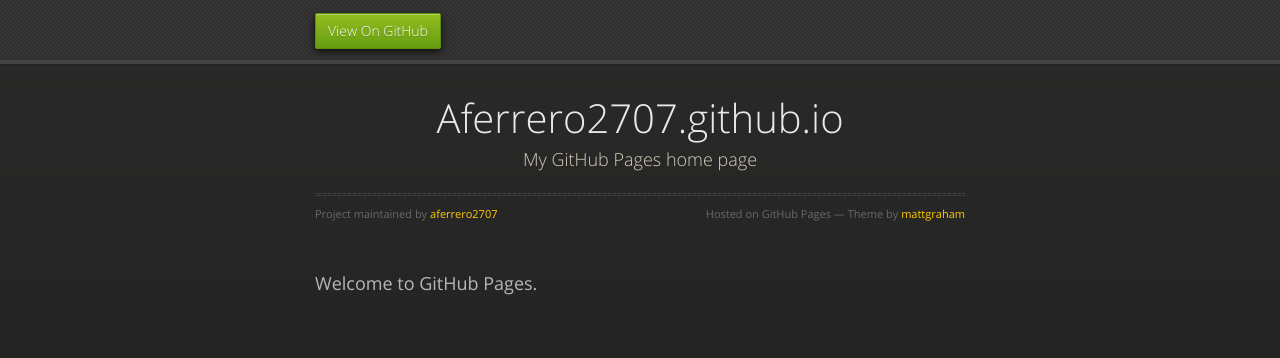
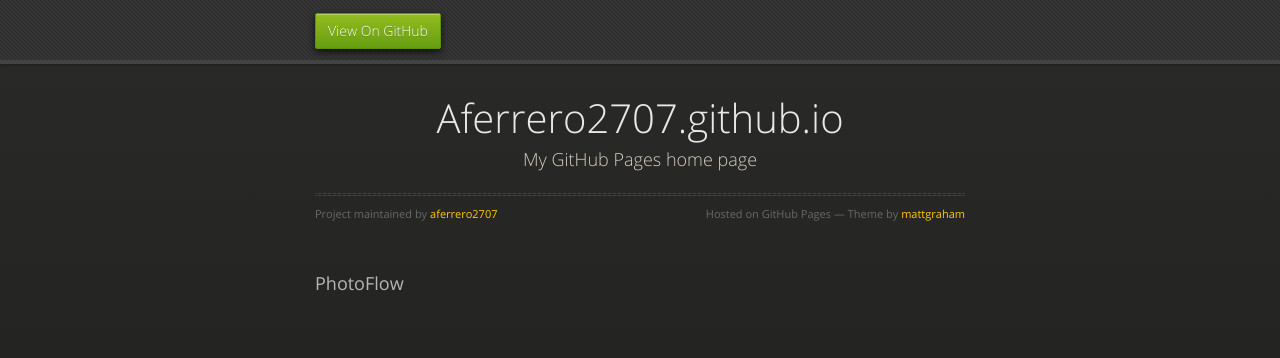
Before and after one commit to aferrero2707/aferrero2707.github.io, a plain HTML site: page index.html in a window 1280 px wide. Drawn offline with nearby package versions, Linux system fonts and the light colour scheme.

Commit message:
Update index.html

```diff
--- a/index.html
+++ b/index.html
@@ -36,7 +36,7 @@
         </div>
 
         <h3>
-<a name="welcome-to-github-pages" class="anchor" href="#welcome-to-github-pages"><span class="octicon octicon-link"></span></a>Welcome to GitHub Pages.</h3>
+<a name="photoflow" class="anchor" href="http://aferrero2707.github.io/PhotoFlow"><span class="octicon octicon-link"></span></a>PhotoFlow</h3>
 
       </section>
 
```
